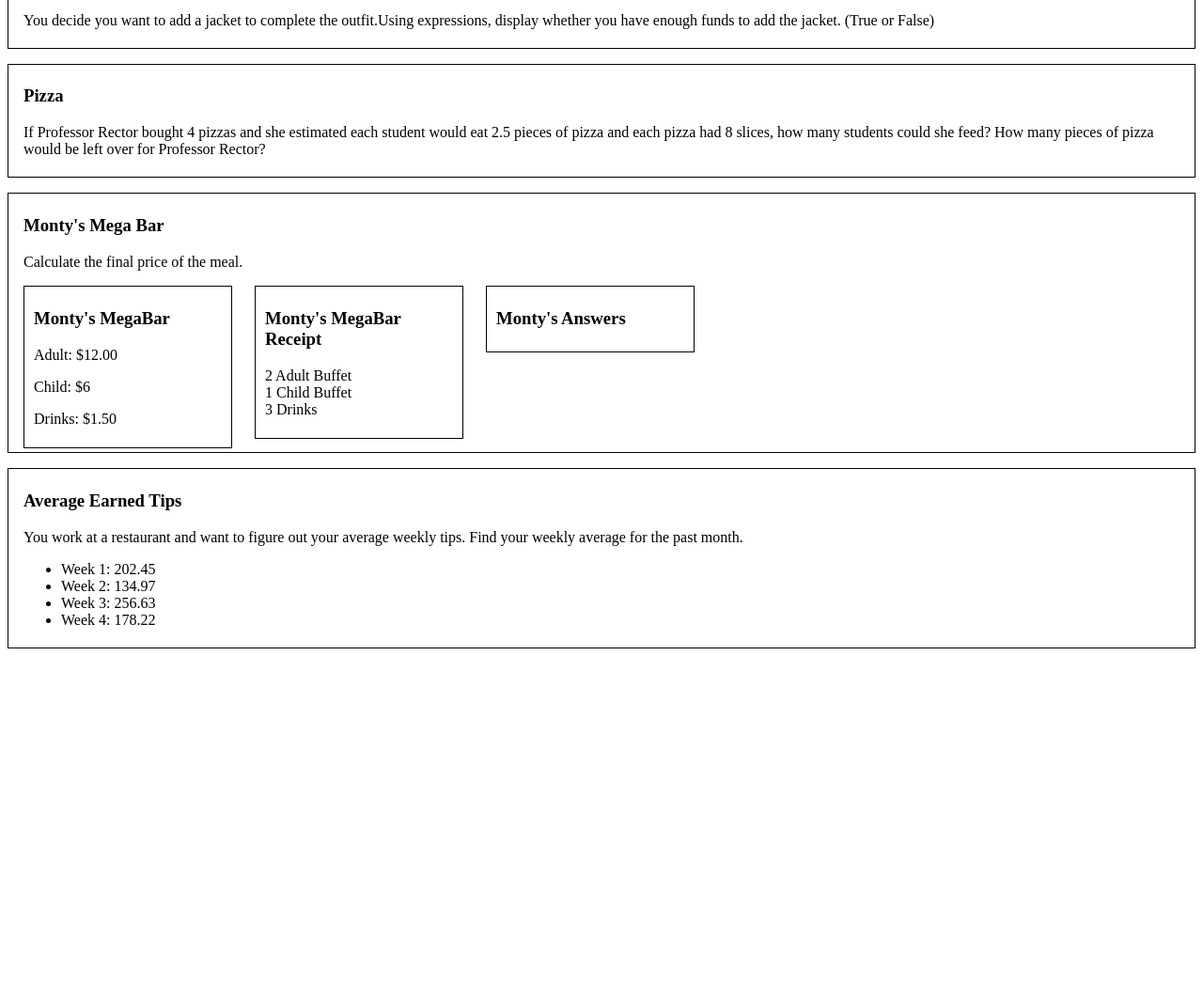
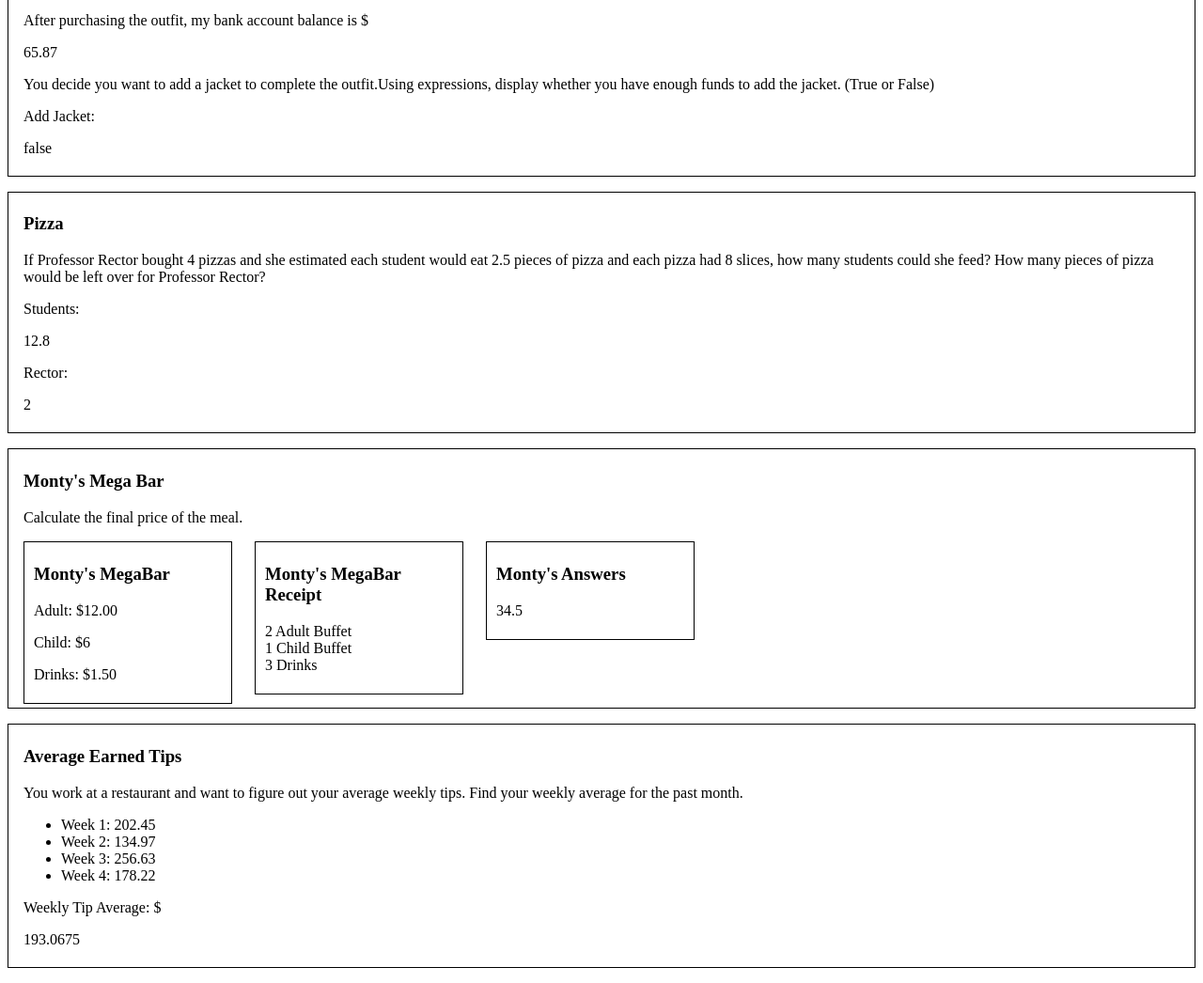
Before and after one commit to haley09/N220, a plain HTML site: page homework-2/simpleCalculations.html in a window 1280 px wide. Shown: the part 581-1627 px from the top of the page at 94% size. Before the commit the page ends 1287 px from the top, so only its background shows below. Drawn offline with Linux system fonts and the light colour scheme.

Commit message:
made functions

```diff
--- /dev/null
+++ b/homework-2/app.js
@@ -0,0 +1,34 @@
+let ticketNum = 3;
+let ticketCost = 14;
+let ttCost = ticketNum * ticketCost;
+document.getElementById("ticketNum").innerHTML = "Tickets: " + ticketNum;
+document.getElementById("ticketCost").innerHTML = "Cost: $" + ticketCost;
+document.getElementById("ttCost").innerHTML = "Total: $" + ttCost;
+
+let bank = 235.87;
+let jacket = 70;
+let addsweater = 55;
+let shirt = 35;
+let pants = 75;
+let sandals = 30;
+let shoes = 60;
+document.getElementById("bank").innerHTML = bank - shirt - pants - shoes;
+let addJacket = jacket;
+document.getElementById("addJacket").innerHTML = bank == addJacket;
+
+let pizza = 4;
+let slicePerPizza = 8;
+let slicePerStudent = 2.5;
+document.getElementById("stuPizza").innerHTML = slicePerPizza * pizza / slicePerStudent;
+document.getElementById('profPizza').innerHTML = slicePerPizza * pizza - 12 * slicePerStudent;
+
+let adult = 12;
+let child = 6;
+let drink = 1.50;
+document.getElementById("Monty").innerHTML = 2 * adult + child + 3 * drink;
+
+let week1 = 202.45;
+let week2 = 134.97;
+let week3 = 256.63;
+let week4 = 178.22;
+document.getElementById("tips").innerHTML = (week1 + week2 + week3 + week4) / 4 ;
--- a/homework-2/simpleCalculations.html
+++ b/homework-2/simpleCalculations.html
@@ -1,6 +1,6 @@
 <!DOCTYPE html>
 <html>
-    <script src="calculation.js"></script>
+
 <head>
     <title>Simple Calculations</title>
     <style>
@@ -42,12 +42,7 @@
         <p>Larry takes two friends to the movie. If tickets cost $14.00, how much will Larry spend on tickets?</p>
         <p id="ticketNum">Tickets: </p>
         <p id="ticketCost">Cost: $</p>
-        <p id="ttCost">Total: $
-            <script>
-                var pizza = 4;
-                pizza;
-            </script>
-        </p>
+        <p id="ttCost">Total: $</p>
     </section>
     <section>
         <h3>Shopping</h3>
@@ -61,14 +56,15 @@
             <li>Sandals: $30</li>
             <li>Shoes: $60</li>
         </ul>
-        <p id="bank"></p>
+        <p>After purchasing the outfit, my bank account balance is $<p id="bank"></p></p>
         <p>You decide you want to add a jacket to complete the outfit.Using expressions, display whether you have enough funds to add the jacket. (True or False)</p>
-        <p id="addJacket"></p>
+        <p>Add Jacket: </p><p id="addJacket"></p>
     </section>
     <section>
         <h3>Pizza</h3>
         <p>If Professor Rector bought 4 pizzas and she estimated each student would eat 2.5 pieces of pizza and each pizza had 8 slices, how many students could she feed? How many pieces of pizza would be left over for Professor Rector?</p>
-        <p id='profPizza'></p>
+        <p>Students: </p><p id="stuPizza"></p>
+        <p>Rector: </p><p id='profPizza'></p>
     </section>
     <section class="clearfix">
         <h3>Monty's Mega Bar</h3>
@@ -97,8 +93,8 @@
             <li>Week 3: 256.63</li>
             <li>Week 4: 178.22</li>
         </ul>
-        <p id="tips"></p>
+        <p>Weekly Tip Average: $</p><p id="tips"></p>
 
 </body>
-
+<script src="app.js"></script>
 </html>
```
